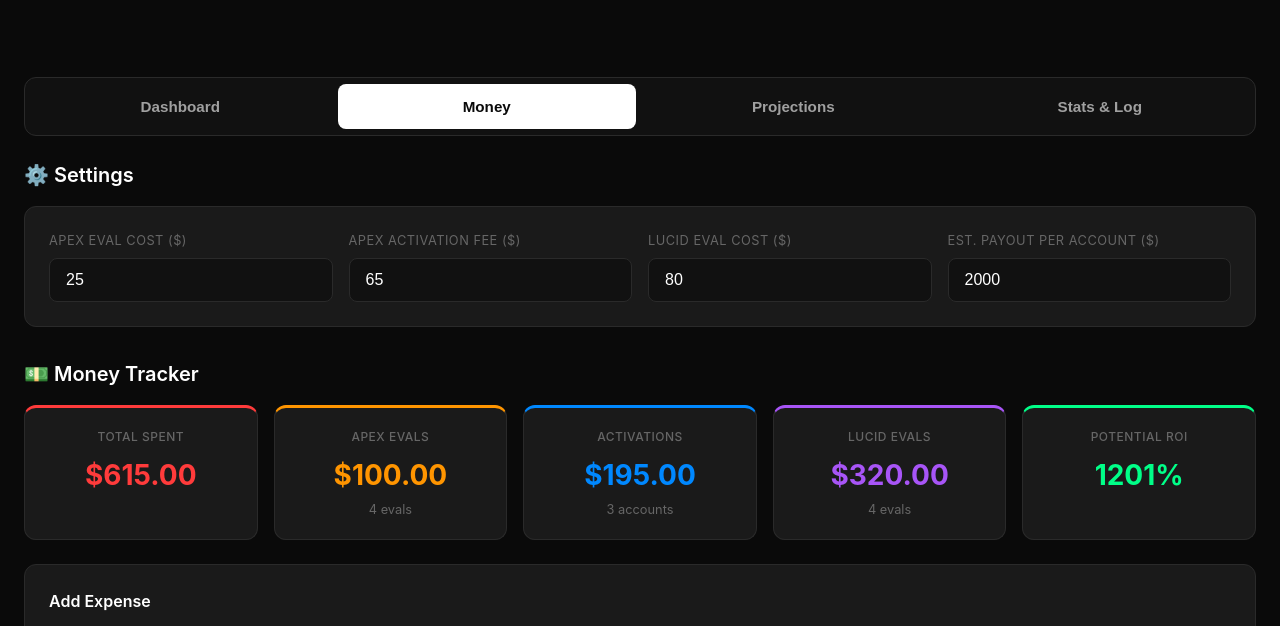
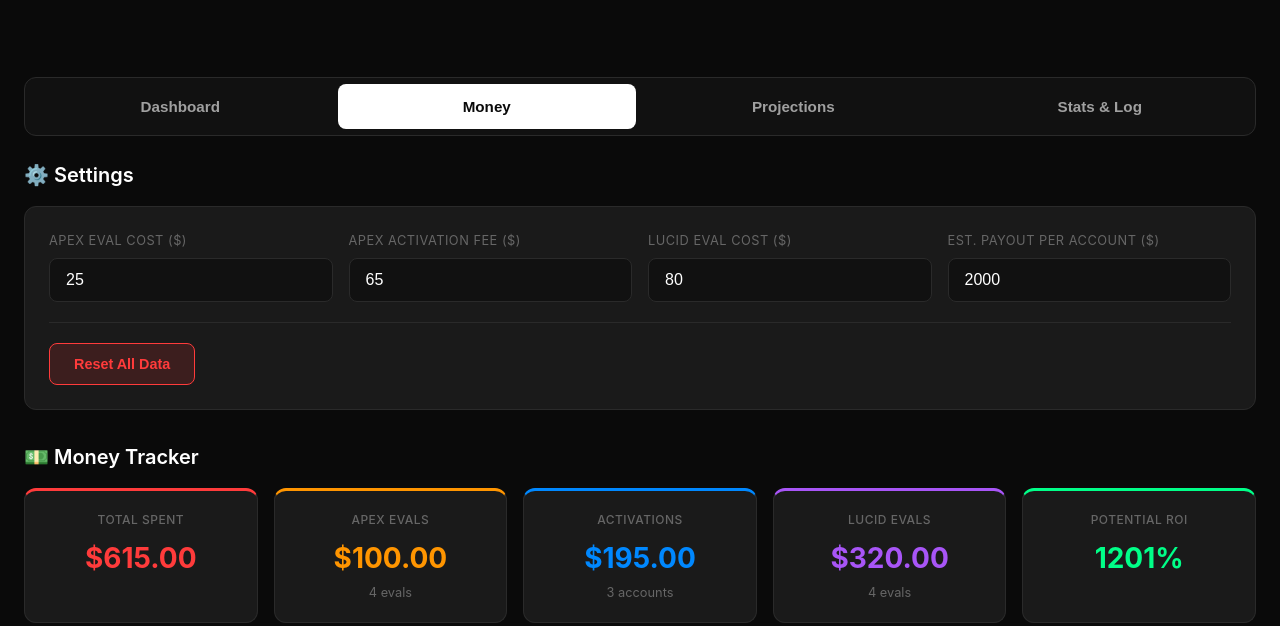
Before and after one commit to omairqazi29/PropDashboard, a plain HTML site: page index.html in a window 1280 px wide. Both pictures are taken after a click on the button "Money". Shown: the part 159-785 px from the top of the page. Drawn offline with Linux system fonts and the light colour scheme.

Commit message:
feat: add reset data button in settings

```diff
--- a/app.js
+++ b/app.js
@@ -79,6 +79,14 @@ function updateCost(key, value) {
 // Save state to localStorage
 function saveState() {
     localStorage.setItem('propDashboard', JSON.stringify(state));
+}
+
+// Reset all data
+function resetData() {
+    if (confirm('Are you sure you want to reset ALL data? This cannot be undone.')) {
+        localStorage.removeItem('propDashboard');
+        location.reload();
+    }
 }
 
 // Generate daily tasks based on goals
--- a/index.html
+++ b/index.html
@@ -112,6 +112,9 @@
                         <label>Est. Payout per Account ($)</label>
                         <input type="number" id="cost-payout-estimate" step="100" onchange="updateCost('payoutEstimate', this.value)">
                     </div>
+                </div>
+                <div class="settings-actions">
+                    <button class="reset-btn" onclick="resetData()">Reset All Data</button>
                 </div>
             </div>
         </section>
--- a/styles.css
+++ b/styles.css
@@ -435,6 +435,29 @@ section h2 {
 .setting-item input:focus {
     outline: none;
     border-color: var(--accent-blue);
+}
+
+.settings-actions {
+    margin-top: 20px;
+    padding-top: 20px;
+    border-top: 1px solid var(--border);
+}
+
+.reset-btn {
+    background: var(--accent-red-dim);
+    border: 1px solid var(--accent-red);
+    color: var(--accent-red);
+    padding: 12px 24px;
+    border-radius: 8px;
+    cursor: pointer;
+    font-weight: 600;
+    font-size: 0.9rem;
+    transition: all 0.2s;
+}
+
+.reset-btn:hover {
+    background: var(--accent-red);
+    color: var(--text-primary);
 }
 
 /* Money Tracker */
```
